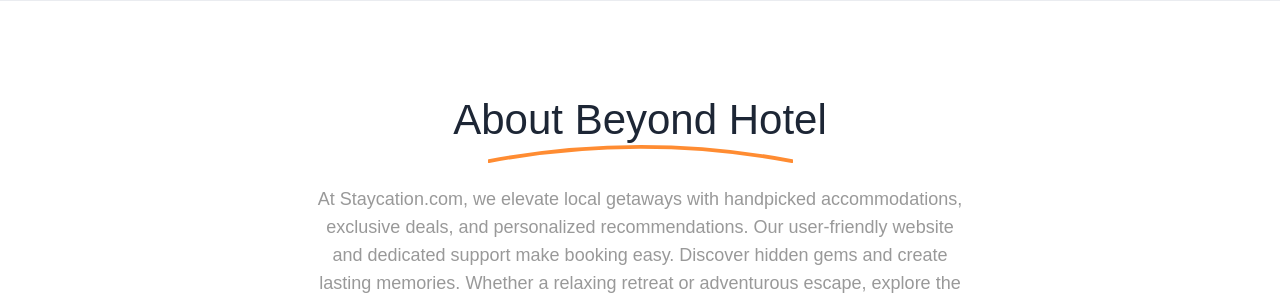
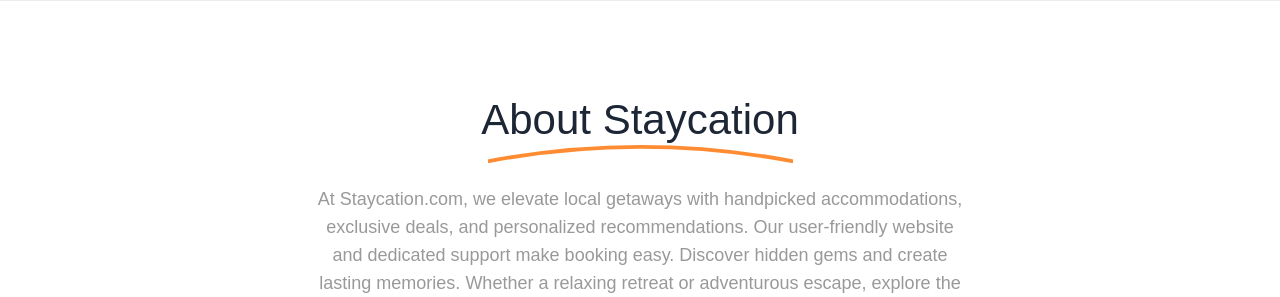
Before and after one commit to oladele-david/staycation_project, a Flask app: page /about in a window 1280 px wide. Shown: the part 269-566 px from the top of the page. Run offline with Flask 3, Linux system fonts and the light colour scheme; some libraries are stand-ins or nearby versions.

Commit message:
🔨 Update: about area

```diff
--- a/templates/main/about.html
+++ b/templates/main/about.html
@@ -27,7 +27,7 @@
     <section class="about-area pat-100 pab-50">
         <div class="container">
             <div class="section-title center-text">
-                <h2 class="title"> About Beyond Hotel </h2>
+                <h2 class="title"> About Staycation </h2>
                 <div class="section-title-line"> </div>
                 <p class="section-para"> At Staycation.com, we elevate local getaways with handpicked accommodations, exclusive deals, and personalized recommendations. Our user-friendly website and dedicated support make booking easy. Discover hidden gems and create lasting memories. Whether a relaxing retreat or adventurous escape, explore the extraordinary nearby with Staycation.com.</p>
             </div>
```
